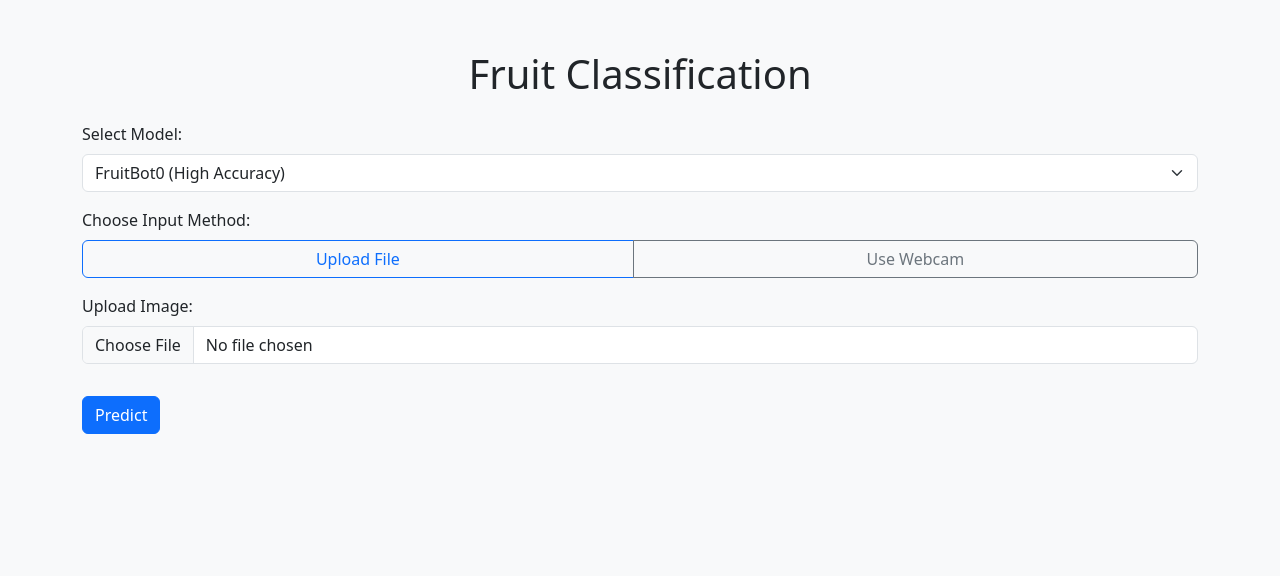
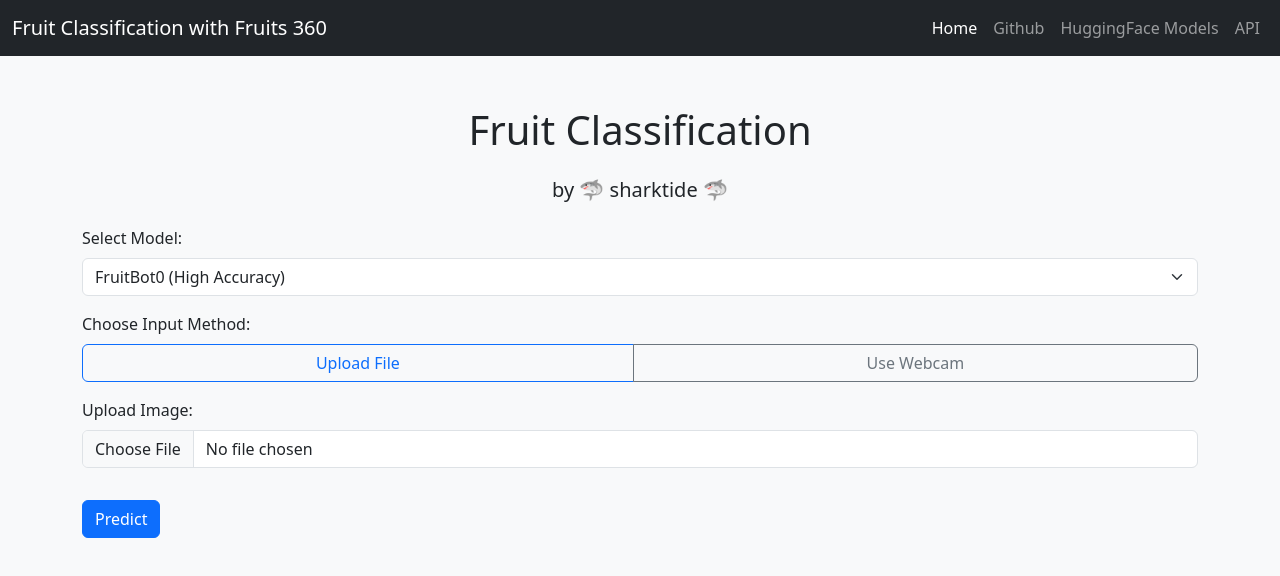
Before and after one commit to sharktide/fruit-classification, a plain HTML site: page website/index.html in a window 1280 px wide. Drawn offline with nearby package versions, Linux system fonts and the light colour scheme.

Commit message:
Add navbar

```diff
--- a/website/index.html
+++ b/website/index.html
@@ -33,8 +33,36 @@
     </style>
 </head>
 <body>
+    <!-- Navbar -->
+    <nav class="navbar navbar-expand-lg navbar-dark bg-dark">
+        <div class="container-fluid">
+            <a class="navbar-brand" href="#">Fruit Classification with Fruits 360</a>
+            <button class="navbar-toggler" type="button" data-bs-toggle="collapse" data-bs-target="#navbarNav" aria-controls="navbarNav" aria-expanded="false" aria-label="Toggle navigation">
+                <span class="navbar-toggler-icon"></span>
+            </button>
+            <div class="collapse navbar-collapse" id="navbarNav">
+                <ul class="navbar-nav ms-auto">
+                    <li class="nav-item">
+                        <a class="nav-link active" aria-current="page" href="/fruit-classification">Home</a>
+                    </li>
+                    <li class="nav-item">
+                        <a class="nav-link" href="https://github.com/sharktide/fruit-classification">Github</a>
+                    </li>
+                    <li class="nav-item">
+                        <a class="nav-link" href="https://huggingface.co/collections/sharktide/fruit-classification-67f1c9fcec600c92da639145">HuggingFace Models</a>
+                    </li>
+                    <li class="nav-item">
+                        <a class="nav-link" href="https://huggingface.co/spaces/sharktide/tf_misc_model_server/tree/main">API</a>
+                    </li>
+                </ul>
+            </div>
+        </div>
+    </nav>
+
+    <!-- Main Content -->
     <div class="container">
         <h1 class="text-center mb-4">Fruit Classification</h1>
+        <h5 class="text-center mb-4">by 🦈 sharktide 🦈</h1>
         <form id="uploadForm">
             <div class="mb-3">
                 <label for="modelSelect" class="form-label">Select Model:</label>
@@ -67,7 +95,7 @@
             </div>
             <p>Predicting...</p>
         </div>
-        <div class="result mt-4 text-center">
+        <div id="result" class="result mt-4 text-center">
             <h3>Prediction Result:</h3>
             <p id="resultText" class="fw-bold"></p>
         </div>
```
